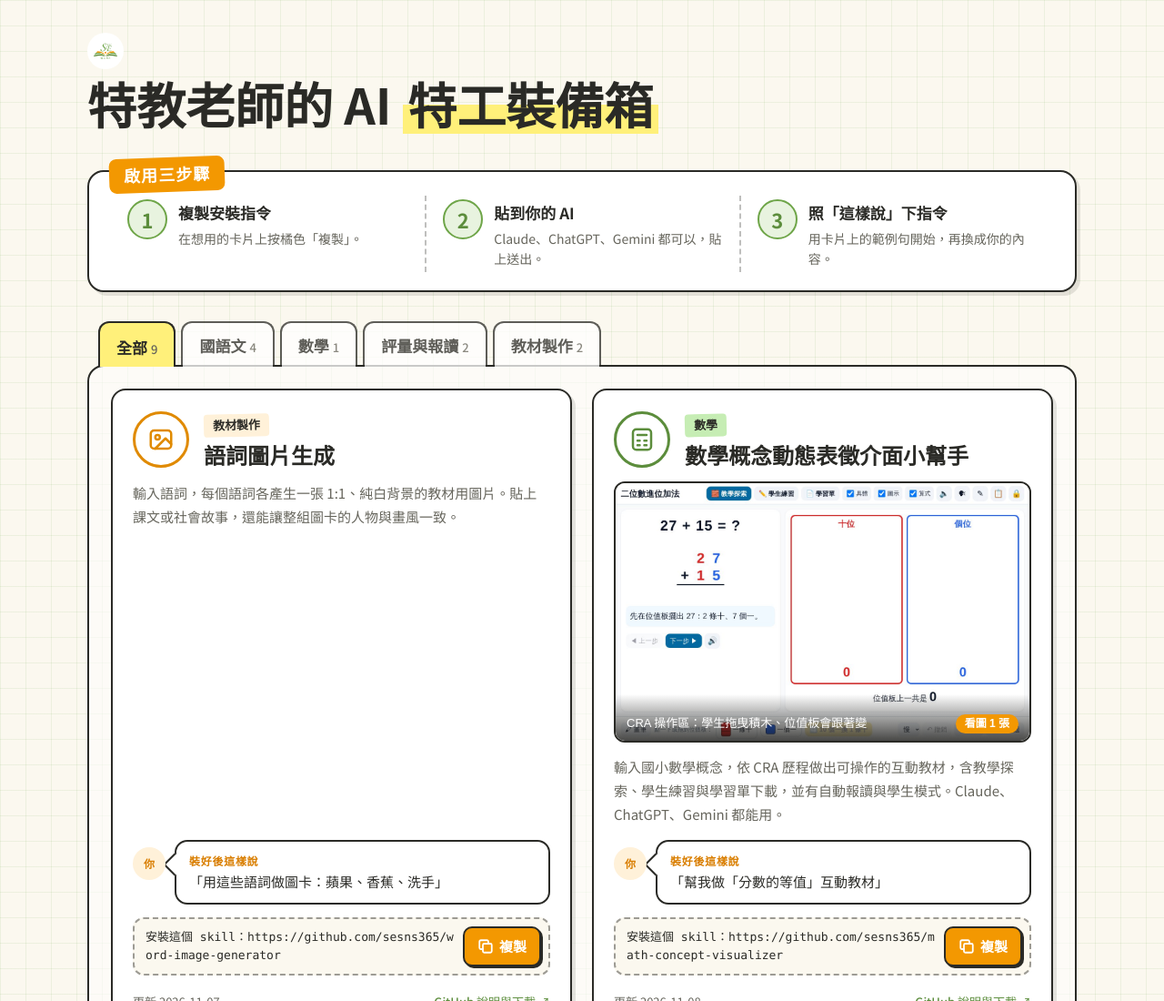
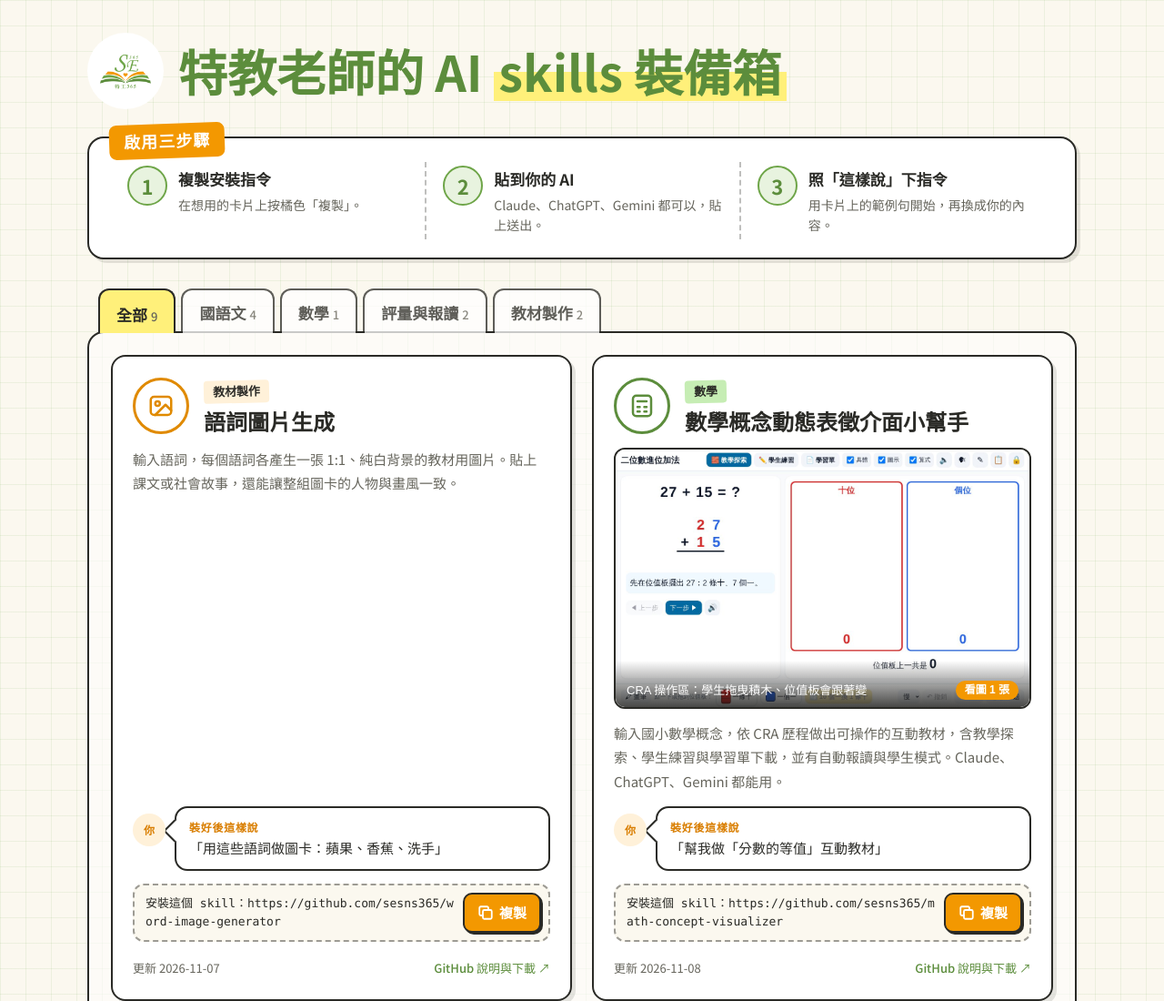
Before and after one commit to sesns365/skills, a plain HTML site: page index.html in a window 1280 px wide. Shown: the top 1100 px of the page at 91% size. Drawn offline with Linux system fonts and the light colour scheme; a web font is replaced by a local one.

Commit message:
首頁標題改為 skills 裝備箱，logo 放大並與標題並排
Co-Authored-By: Claude Opus 5.5 <noreply@anthropic.com>
Claude-Session: https://claude.ai/code/session_013gxeHAKYBja2u6UDmDwWko

```diff
--- a/index.html
+++ b/index.html
@@ -3,7 +3,7 @@
 <head>
 <meta charset="utf-8">
 <meta name="viewport" content="width=device-width, initial-scale=1, viewport-fit=cover">
-<title>特教老師的 AI 特工裝備箱</title>
+<title>特教老師的 AI skills 裝備箱</title>
 <meta name="description" content="特教老師做給教學現場的 AI 小幫手，複製一行指令貼給 AI 就能用。">
 <link rel="preconnect" href="https://fonts.googleapis.com">
 <link rel="stylesheet" href="https://fonts.googleapis.com/css2?family=LXGW+WenKai+TC:wght@400;700&family=Noto+Sans+TC:wght@400;500;700&display=swap">
@@ -39,7 +39,9 @@
   /* 頁首：書頁色帶 */
   header{display:grid;grid-template-columns:1fr;gap:20px;align-items:end}
   .brand{display:flex;align-items:center;gap:8px;font-family:var(--font-hand);font-weight:700;color:var(--green);font-size:17px}
-  .brand img{width:40px;height:40px;background:#fff;border-radius:50%;padding:2px}
+  .brand{gap:16px}
+  .brand img{width:clamp(56px,8vw,84px);height:clamp(56px,8vw,84px);flex:none;background:#fff;border-radius:50%;padding:3px}
+  .brand h1{margin:0}
   h1{font-family:var(--font-hand);font-size:clamp(34px,5.6vw,54px);line-height:1.2;margin:6px 0 10px;font-weight:700;text-wrap:balance}
   .lead{margin:0;color:var(--muted);max-width:34em;font-size:17px}
   @media (max-width:720px){header{grid-template-columns:1fr}}
@@ -126,8 +128,7 @@
 <main class="wrap">
   <header>
     <div>
-      <div class="brand"><img src="logo.png" alt="特工365" title="特工365"></div>
-      <h1>特教老師的 AI <span class="hl">特工裝備箱</span></h1>
+      <div class="brand"><img src="logo.png" alt="特工365" title="特工365"><h1>特教老師的 AI <span class="hl">skills 裝備箱</span></h1></div>
     </div>
   </header>
 
```
